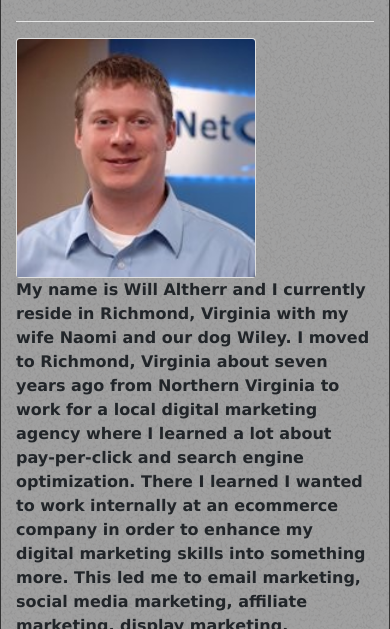
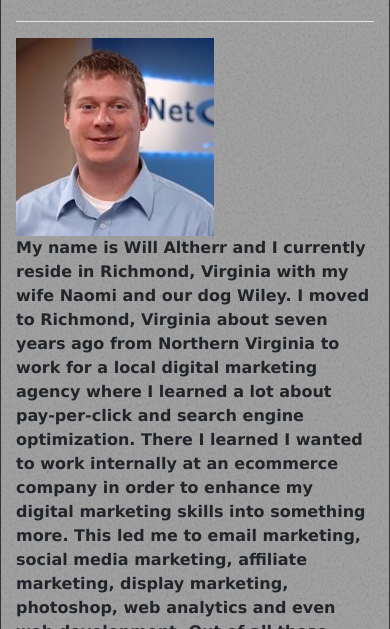
Before and after one commit to willaltherr/Bootstrap-Portfolio, a plain HTML site: page index.html in a window 390 px wide. Shown: the part 151-780 px from the top of the page. Drawn offline with nearby package versions, Linux system fonts and the light colour scheme.

Commit message:
Made profile picture responsive.

```diff
--- a/index.html
+++ b/index.html
@@ -52,9 +52,7 @@
 
                 <div class="row">
                     <div class="col-md-3">
-                        <div class="card" style="width: 15rem;">
-                        <img src="Images/Will_Altherr_Profile_Picture.jpg" class="card-img-top" alt="Will Altherr Profile Picture">
-                        </div>
+                        <img src="Images/Will_Altherr_Profile_Picture.jpg" class="img-fluid" alt="Will Altherr Profile Picture">
                     </div>
 
                     <div class="col-md-9">
```
